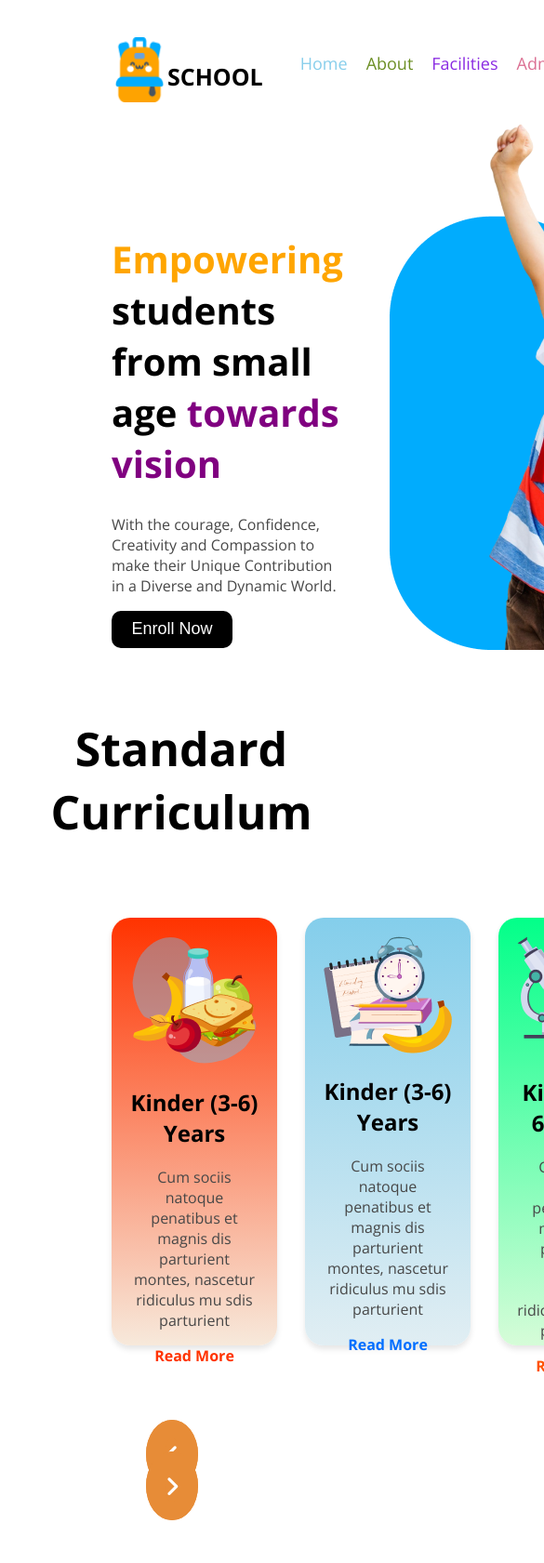
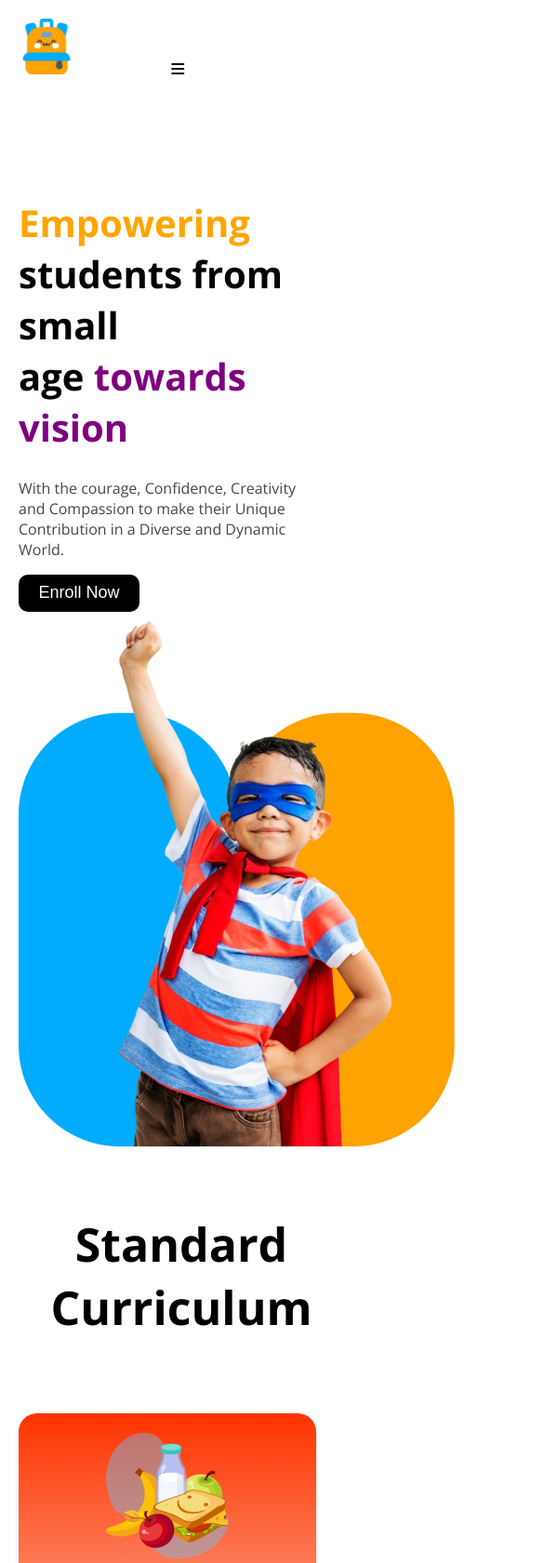
Before and after one commit to sumaiya78/kids-school, a plain HTML site: page index.html in a window 390 px wide. Shown: the top 1681 px of the page at 93% size, 585 px wide, since content can reach past the window. Drawn offline with nearby package versions, Linux system fonts and the light colour scheme.

Commit message:
i cannot doing responsive for my website

```diff
--- a/index.html
+++ b/index.html
@@ -13,19 +13,22 @@
 
 
 <body class="open-sans-normal">
+
    <header class="padding header">
-    <nav class="display-flex">
-        <div class="display-flex">
+    <nav class="display-flex nav">
+        <div class="display-flex p-flex">
             <img class="logo" src="assets/logo.png" alt="">
-            <h3 class=" school">SCHOOL</h3>
+            <i class=" no fa-solid fa-bars"></i>
+            <h3 class=" school none">SCHOOL</h3>
         </div>
-        <ul class="display-flex">
+        <hr class="hr">
+        <ul class="display-flex none">
             <li><a class="b1" href="">Home</a></li>
             <li><a class="b2" href="">About</a></li>
             <li><a class="b3" href="">Facilities</a></li>
             <li><a class="b4" href="">Admission</a></li>
         </ul>
-        <button class="btn-primary">Contact</button>
+        <button class="btn-primary none">Contact</button>
     </nav>
     <div class="banner display-flex">
         <div class="banner-content">
@@ -74,8 +77,8 @@
             </div>
         </div>
        <div class="a1 padding">
-        <a class="a" href=""><i class="fa-solid fa-angle-left"></i></a>
-        <a class="a" href=""><i class="fa-solid fa-angle-right"></i></a>
+        <a class="a none" href=""><i class="fa-solid fa-angle-left"></i></a>
+        <a class="a none" href=""><i class="fa-solid fa-angle-right"></i></a>
        </div>
     </section>
 
@@ -84,7 +87,7 @@
         <h1 class="standard">Our Stories</h1>
         <div class="our-stories0 display-flex ">
 
-            <div class="our-stories1 our-stories3">
+            <div class="our-stories1 our-stories3 none">
                 <img src="assets/story-1.png" alt="">
                 <div class="our-stories-des">
                     <button class="btn-primary our-stories-btn">November 19, 2020</button>
--- a/style.css
+++ b/style.css
@@ -7,6 +7,9 @@
     font-variation-settings:
       "wdth" 200;
   }
+*{
+    box-sizing: border-box;
+}
 body{
     margin: 0;
     padding: 0;
@@ -212,9 +215,59 @@ a{
 .footer{
     background-color: rgb(160, 160, 247);
 }
+.hr{
+    display: none;
+}
+.no{
+    display: none;
+}
+i{
+    display: none;
+}
 
-@media screen and (max-width: 576px) {
-    .stand{
+@media screen and (max-width: 578px) {
+    /* .stand{
         grid-template-columns: repeat(1, 1fr);
     }
+    */
+    body{
+        padding: 20px;
+    }
+    .hero{
+        max-width: 100%;
+    }
+     .card{
+        flex-direction: column;
+     }
+     ul li{
+        display: none;
+     }
+     .padding{
+        padding: 0;
+     }
+     .display-flex{
+        flex-direction: column;
+     }
+     .none{
+        display: none;
+     }
+     .logo{
+        width: 60px;
+        height: 60px;
+     }
+     .hr{
+        border: 1px solid orange;
+     }
+     .p-flex{
+        display: inline;
+     }
+     .no{
+        margin-top: 0px;
+        margin-left: 100px;
+     }
+     .banner-content{
+        flex-direction: column;
+     }
+
+
 }
```
